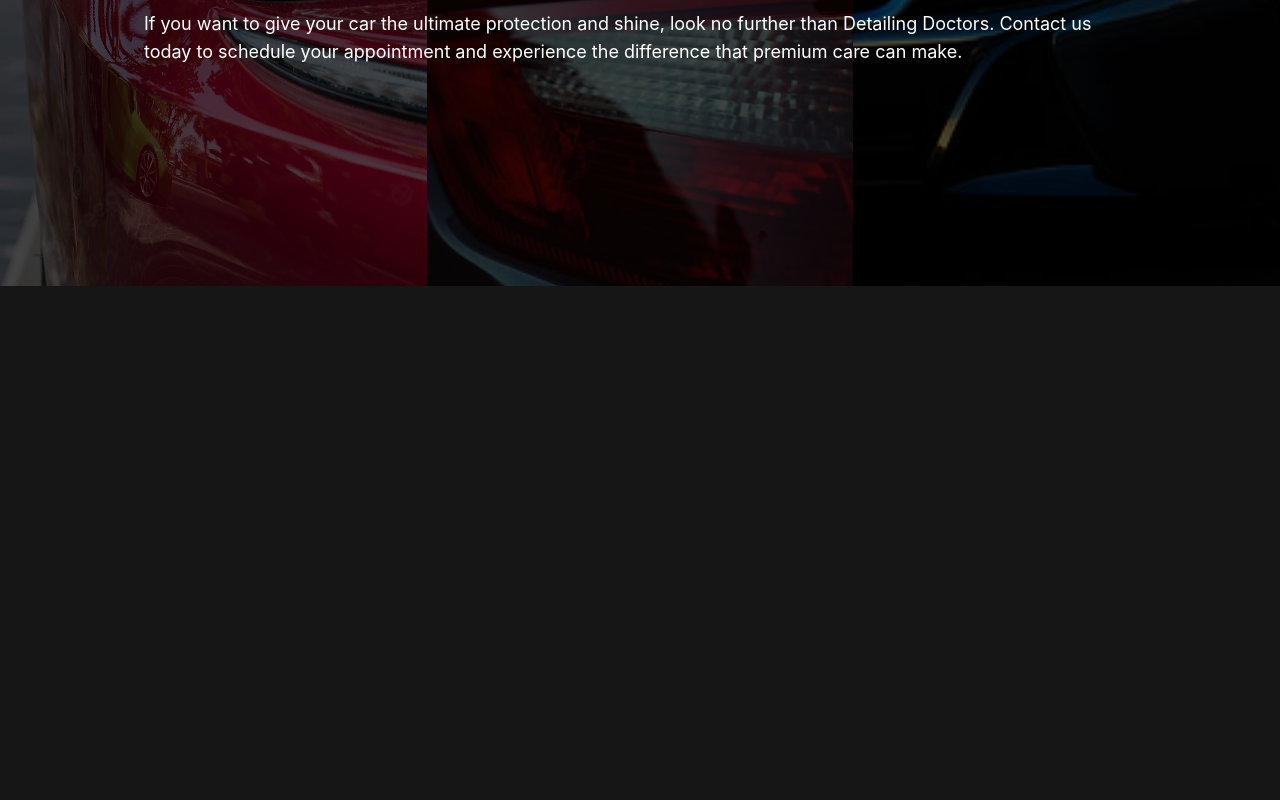
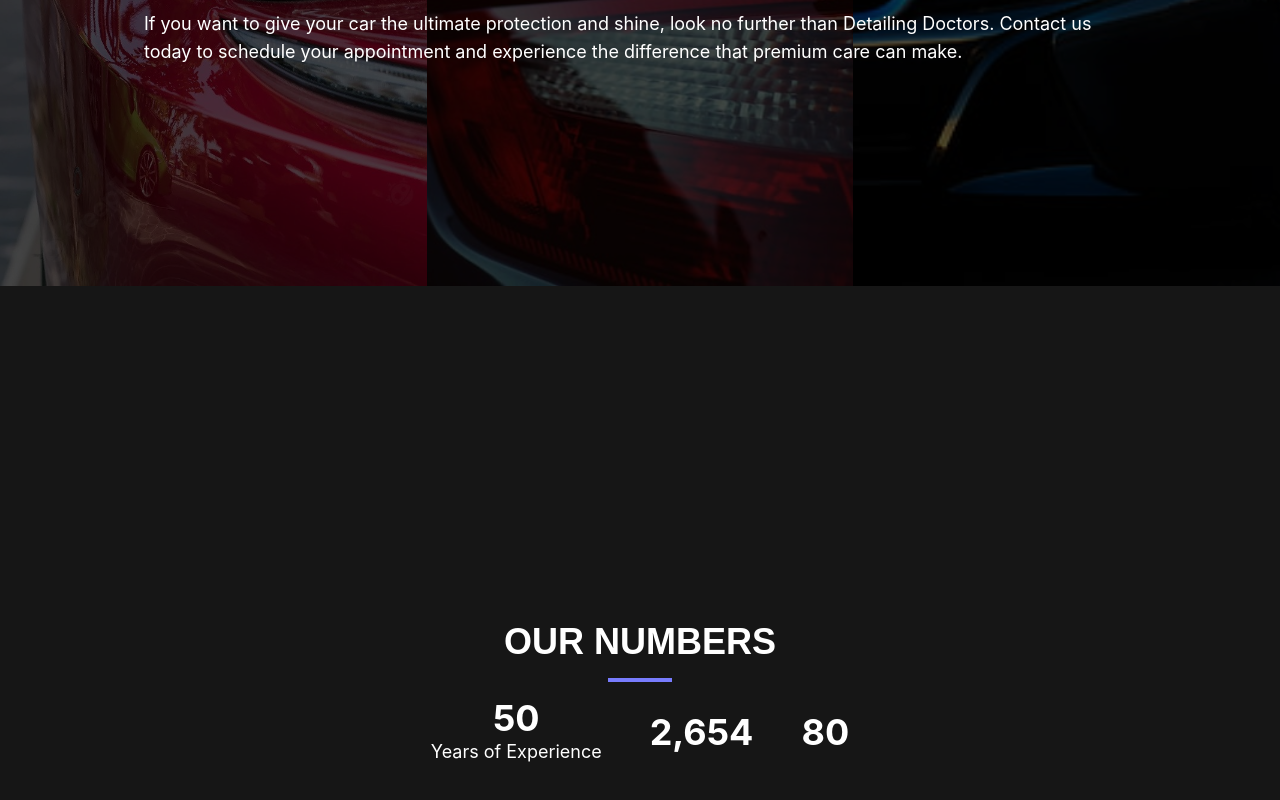
Before and after one commit to Ramanjs/detailing-doctors, a React (Create React App) app: page /#/ in a window 1280 px wide. Shown: the part 1410-2210 px from the top of the page. Before the commit the page ends 1696 px from the top, so only its background shows below. Built offline with nearby package versions, Linux system fonts and the light colour scheme; the HTML template or start-up script is replaced by a standard one.

Commit message:
add: react countup

```diff
--- a/package.json
+++ b/package.json
@@ -13,6 +13,7 @@
     "@testing-library/react": "^13.4.0",
     "@testing-library/user-event": "^13.5.0",
     "react": "^18.2.0",
+    "react-countup": "^6.4.1",
     "react-dom": "^18.2.0",
     "react-helmet": "^6.1.0",
     "react-intersection-observer": "^9.4.1",
--- /dev/null
+++ b/src/components/CountUp.js
@@ -0,0 +1,34 @@
+import {useState} from "react";
+import {useEffect} from "react";
+
+export default function CountUp({ end, caption }) {
+  const duration = 2;
+  const [number, setNumber] = useState(0)
+  const [id, setId] = useState(null)
+
+  useEffect(() => {
+    const diff = Math.floor((duration * 1000) / end);
+
+    setId(setInterval(end => {
+      setNumber(number => {
+        if (number < end) return number + 1
+        return end
+      })
+    }, diff, end))
+
+    return () => clearInterval(id)
+  }, [])
+
+  useEffect(() => {
+    if (number >= end) {
+      clearInterval(id)
+    }
+  }, [number])
+
+  return (
+    <div className="flex flex-col text-white items-center">
+      <p className="text-4xl font-bold">{number}</p>
+      <p className="text-xl">{caption}</p>
+    </div>
+  )
+}
--- a/src/pages/Home.js
+++ b/src/pages/Home.js
@@ -1,13 +1,16 @@
 import React from 'react'
-import homebg from '../assets/home-background.jpg'
 import logo from '../assets/logo-no-bg.png'
 import car1 from '../assets/car1.jpg'
 import car2 from '../assets/car2.jpg'
 import car3 from '../assets/car3.jpg'
 import {Helmet} from 'react-helmet'
 import arrow from '../assets/arrow.png'
+import CountUp from 'react-countup'
+import {useInView} from 'react-intersection-observer'
 
 const Home = ({ vref }) => {
+  const {ref, inView} = useInView()
+
   return (
     <div className="w-full flex flex-col justify-center text-white">
       <Helmet>
@@ -48,6 +51,18 @@ const Home = ({ vref }) => {
           <p className="my-4">If you want to give your car the ultimate protection and shine, look no further than Detailing Doctors. Contact us today to schedule your appointment and experience the difference that premium care can make.</p>
         </div>
       </div>
+      <div className="w-full min-h-screen flex flex-col justify-center items-center text-lg relative">
+        <h2 className="text-4xl font-semibold uppercase font-chakra my-4">Our Numbers</h2>
+        <div className="w-16 border-2 border-secondary mb-4"></div>
+        <div ref={ref} className="flex items-center space-x-12">
+          <div className="flex flex-col items-center">
+            {inView && <CountUp className="text-4xl font-bold" end={50} duration={3}/>}
+            <p>Years of Experience</p>
+          </div>
+          <CountUp className="text-4xl font-bold" end={2654} duration={3}/>
+          <CountUp className="text-4xl font-bold" end={80} duration={3}/>
+        </div>
+      </div>
     </div>
   )
 }
```
Also changed, not shown: 1 other file (tests, documents, lock files or other folders).
